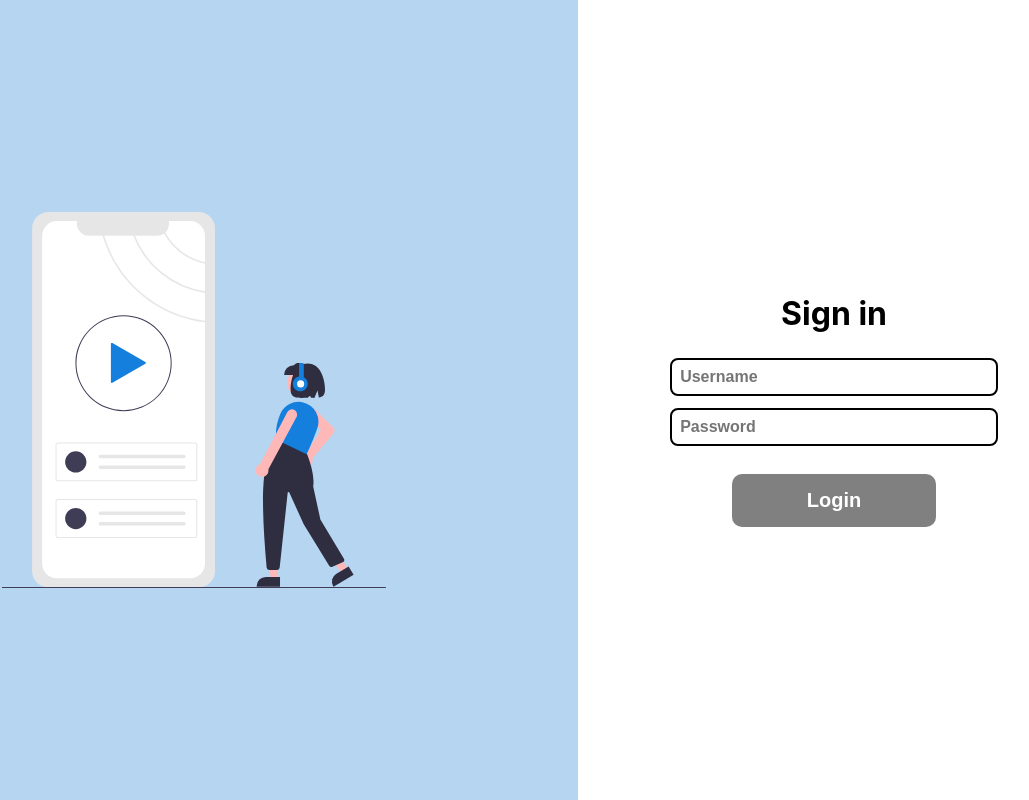
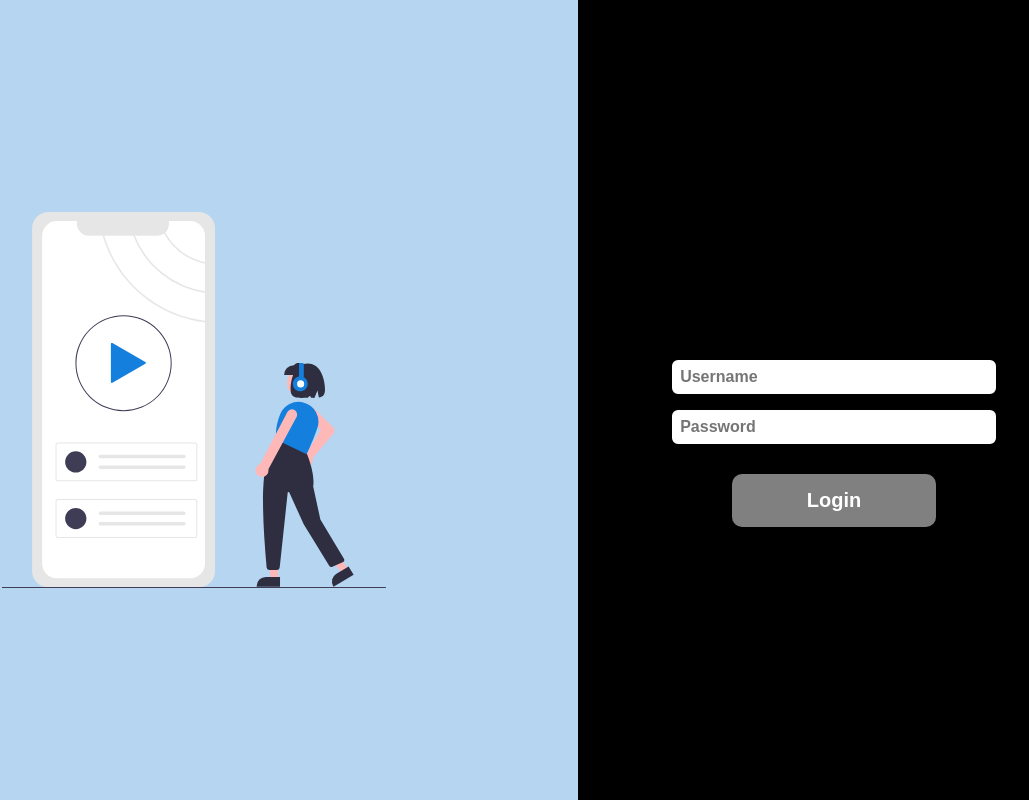
Before and after one commit to Guthias/guthify, a React (Create React App) app: page / in a window 1280 px wide. Shown: the whole page, without its empty margins (190-1219 px from the left). Built offline with nearby package versions, Linux system fonts and the light colour scheme.

Commit message:
fix: page layout
fixing page layout, was not possible use scroll in all page and also in some places font color was black, same color than background

```diff
--- a/src/components/Content.jsx
+++ b/src/components/Content.jsx
@@ -25,7 +25,10 @@ const Container = styled.div`
 const PageArea = styled.div`
   flex-direction: column;
   width: 100%;
+  display: flex;
   height: 100%;
+  background-color: black;
+  color: white;
 `;
 
 function Content() {
```
